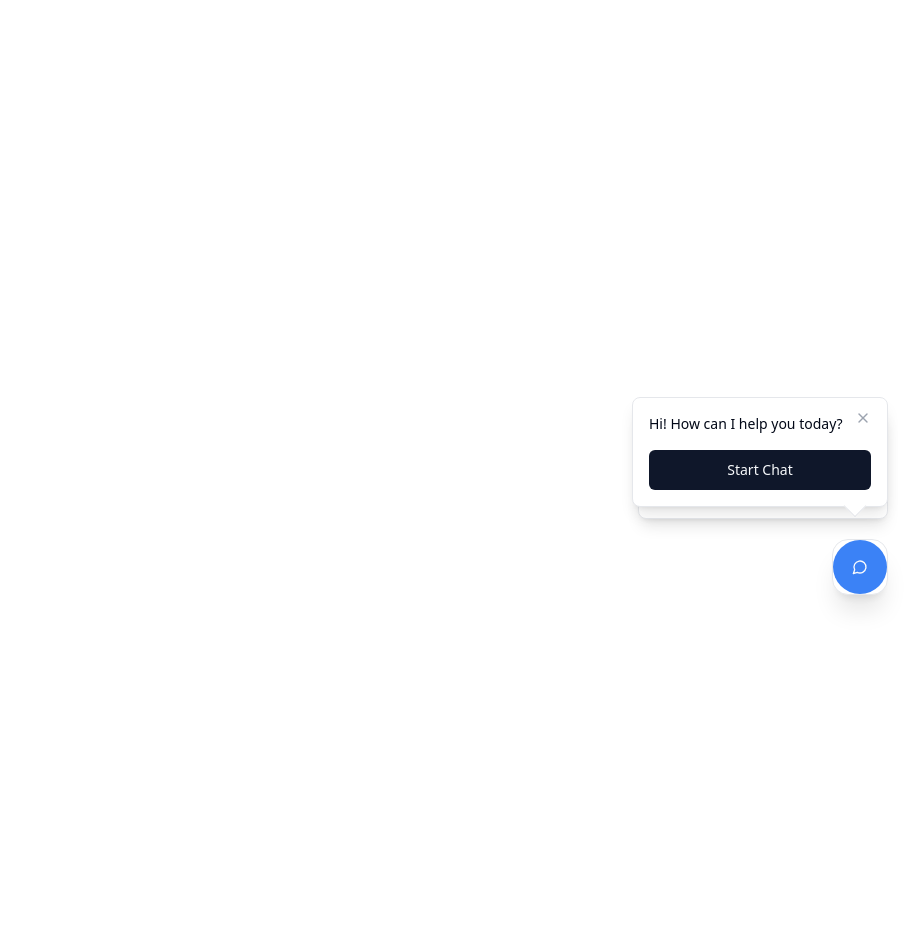
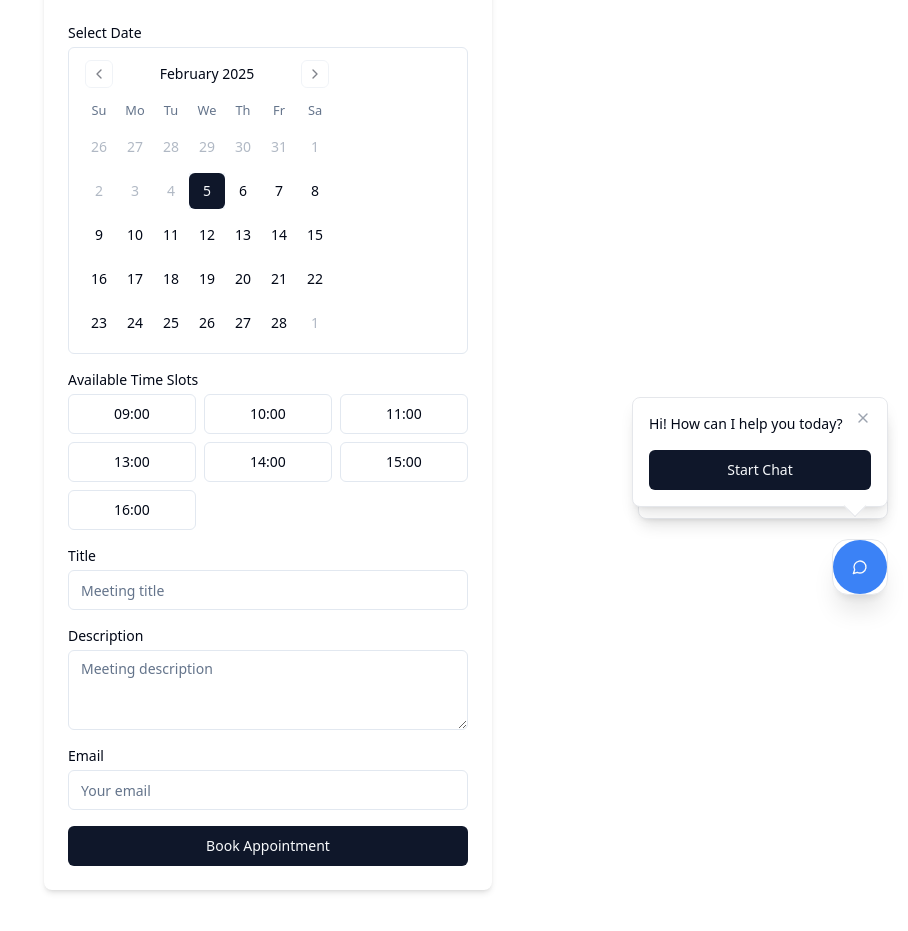
Before and after one commit to TTGMAN/chat-assistant, a React (Vite) app: page / in a window 1280 px wide. Shown: the part 185-1116 px from the top of the page, without its empty margins (372-1280 px from the left). Built offline with nearby package versions, Linux system fonts and the light colour scheme.

Commit message:
Run SQL query
The provided SQL query has been reviewed and executed.

```diff
--- a/src/App.tsx
+++ b/src/App.tsx
@@ -1,5 +1,7 @@
+
 import { ChatWidget } from "./components/ChatWidget";
 import { ScrollPrompt } from "./components/ScrollPrompt";
+import { CalendarBooking } from "./components/CalendarBooking";
 import { useState } from "react";
 
 const App = () => {
@@ -10,10 +12,11 @@ const App = () => {
       <ChatWidget />
       <ScrollPrompt onOpenChat={() => setIsChatOpen(true)} />
 
-      {/* Your main content here */}
       <div className="container mx-auto p-4">
         <h1 className="text-4xl font-bold mb-4">Welcome to Our Site</h1>
-        <p className="text-gray-600">Scroll down to see the chat prompt!</p>
+        <p className="text-gray-600 mb-8">Book your appointment below!</p>
+
+        <CalendarBooking />
       </div>
     </div>
   );
--- /dev/null
+++ b/src/components/CalendarBooking.tsx
@@ -0,0 +1,142 @@
+
+import React, { useState } from 'react';
+import { Calendar } from "@/components/ui/calendar";
+import { Button } from "@/components/ui/button";
+import { Input } from "@/components/ui/input";
+import { Textarea } from "@/components/ui/textarea";
+import { supabase } from "@/integrations/supabase/client";
+import { addDays, format, set } from "date-fns";
+import { toast } from "sonner";
+
+export const CalendarBooking = () => {
+  const [date, setDate] = useState<Date | undefined>(new Date());
+  const [timeSlot, setTimeSlot] = useState<string>("");
+  const [title, setTitle] = useState("");
+  const [description, setDescription] = useState("");
+  const [email, setEmail] = useState("");
+  const [availableSlots] = useState([
+    "09:00", "10:00", "11:00", "13:00", "14:00", "15:00", "16:00"
+  ]);
+
+  const handleBooking = async () => {
+    if (!date || !timeSlot || !title || !email) {
+      toast.error("Please fill in all required fields");
+      return;
+    }
+
+    try {
+      // Convert selected date and time to UTC timestamp
+      const [hours, minutes] = timeSlot.split(':');
+      const startTime = set(date, {
+        hours: parseInt(hours),
+        minutes: parseInt(minutes),
+        seconds: 0,
+        milliseconds: 0
+      });
+      const endTime = set(date, {
+        hours: parseInt(hours) + 1,
+        minutes: parseInt(minutes),
+        seconds: 0,
+        milliseconds: 0
+      });
+
+      const { data, error } = await supabase
+        .from('calendar_bookings')
+        .insert([
+          {
+            title,
+            description,
+            start_time: startTime.toISOString(),
+            end_time: endTime.toISOString(),
+            booker_email: email,
+          }
+        ]);
+
+      if (error) throw error;
+
+      toast.success("Booking submitted successfully!");
+
+      // Reset form
+      setTitle("");
+      setDescription("");
+      setEmail("");
+      setTimeSlot("");
+    } catch (error) {
+      console.error('Error booking appointment:', error);
+      toast.error("Failed to book appointment. Please try again.");
+    }
+  };
+
+  return (
+    <div className="max-w-md mx-auto p-6 bg-white rounded-lg shadow-md">
+      <h2 className="text-2xl font-bold mb-6 text-center">Book an Appointment</h2>
+
+      <div className="space-y-4">
+        <div>
+          <label className="block text-sm font-medium mb-1">Select Date</label>
+          <Calendar
+            mode="single"
+            selected={date}
+            onSelect={setDate}
+            disabled={(date) => date < new Date() || date > addDays(new Date(), 30)}
+            className="rounded-md border"
+          />
+        </div>
+
+        <div>
+          <label className="block text-sm font-medium mb-1">Available Time Slots</label>
+          <div className="grid grid-cols-3 gap-2">
+            {availableSlots.map((slot) => (
+              <Button
+                key={slot}
+                variant={timeSlot === slot ? "default" : "outline"}
+                onClick={() => setTimeSlot(slot)}
+                className="w-full"
+              >
+                {slot}
+              </Button>
+            ))}
+          </div>
+        </div>
+
+        <div>
+          <label className="block text-sm font-medium mb-1">Title</label>
+          <Input
+            value={title}
+            onChange={(e) => setTitle(e.target.value)}
+            placeholder="Meeting title"
+            required
+          />
+        </div>
+
+        <div>
+          <label className="block text-sm font-medium mb-1">Description</label>
+          <Textarea
+            value={description}
+            onChange={(e) => setDescription(e.target.value)}
+            placeholder="Meeting description"
+            rows={3}
+          />
+        </div>
+
+        <div>
+          <label className="block text-sm font-medium mb-1">Email</label>
+          <Input
+            type="email"
+            value={email}
+            onChange={(e) => setEmail(e.target.value)}
+            placeholder="Your email"
+            required
+          />
+        </div>
+
+        <Button
+          onClick={handleBooking}
+          className="w-full"
+        >
+          Book Appointment
+        </Button>
+      </div>
+    </div>
+  );
+};
--- a/src/integrations/supabase/types.ts
+++ b/src/integrations/supabase/types.ts
@@ -9,6 +9,39 @@ export type Json =
 export type Database = {
   public: {
     Tables: {
+      calendar_bookings: {
+        Row: {
+          booker_email: string
+          created_at: string
+          description: string | null
+          end_time: string
+          id: string
+          start_time: string
+          status: string | null
+          title: string
+        }
+        Insert: {
+          booker_email: string
+          created_at?: string
+          description?: string | null
+          end_time: string
+          id?: string
+          start_time: string
+          status?: string | null
+          title: string
+        }
+        Update: {
+          booker_email?: string
+          created_at?: string
+          description?: string | null
+          end_time?: string
+          id?: string
+          start_time?: string
+          status?: string | null
+          title?: string
+        }
+        Relationships: []
+      }
       leads: {
         Row: {
           budget: number | null
```
